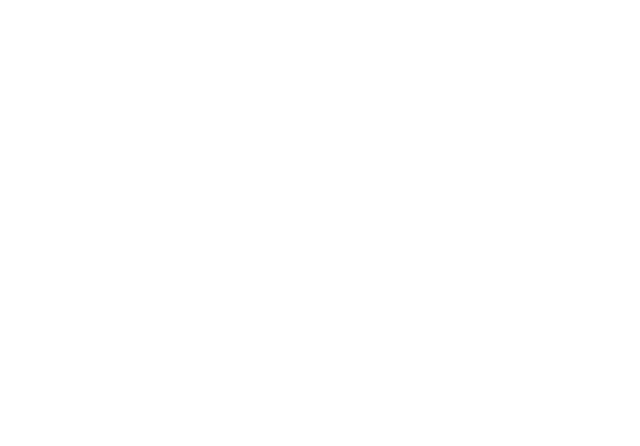
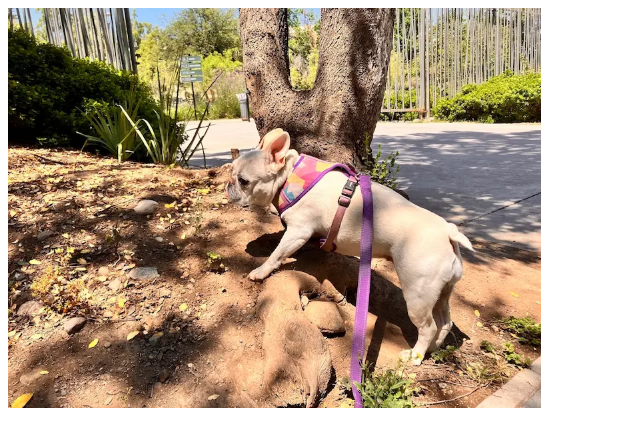
Before and after one commit to berrodev/frontend-desafiolatam-3-javascript, a plain HTML site: page 2-conditionals/index.html in a window 1280 px wide. Shown: the whole page, without its empty margins (0-640 px from the left). Drawn offline with Linux system fonts and the light colour scheme.

Commit message:
feat: add initial CSS and JavaScript files, and update HTML to include them

```diff
--- /dev/null
+++ b/2-conditionals/assets/js/main.js
@@ -0,0 +1 @@
+console.log('main.js loaded');
--- a/2-conditionals/index.html
+++ b/2-conditionals/index.html
@@ -4,6 +4,7 @@
     <meta charset="UTF-8" />
     <meta name="viewport" content="width=device-width, initial-scale=1.0" />
     <title>Conditionals</title>
+    <link rel="stylesheet" href="./assets/css/syle.css" />
   </head>
   <body>
     <main>
@@ -11,6 +12,12 @@
         <!-- Se debe construir una página con una única imagen, al hacerle click a la imagen se le debe agregar un borde rojo de 2 pixeles, al hacerle click nuevamente se le debe quitar el borde.
           A. Agregar borde con el click .
           B. Si tiene borde, quitarle el borde con el click.  -->
+        <img
+          src="./assets/img/oli.webp"
+          alt="My dog walking"
+          height="400"
+          id="#oli-picture"
+        />
       </section>
       <section>
         <!-- Se debe construir una página web que permita pedir hasta 10 stickers de los 3 tipos disponibles. Para eso deberá existir un input debajo de cada imagen donde el usuario podrá ingresar un número. En caso de que la suma de todos los stickers seleccionados sea menor o igual 10 se indicará en un párrafo nuevo la cantidad de stickers llevados. Ejemplo "llevas 5 stickers" en cualquier otro caso se mostrará un texto que dice "Llevas demasiados stickers".
@@ -24,5 +31,6 @@
          C. Se muestra password incorrecto al seleccionar cualquier otro password  -->
       </section>
     </main>
+    <script src="./assets/js/main.js" />
   </body>
 </html>
```
Also changed, not shown: 2-conditionals/assets/css/syle.css (added), 2-conditionals/assets/img/oli.webp (added).
